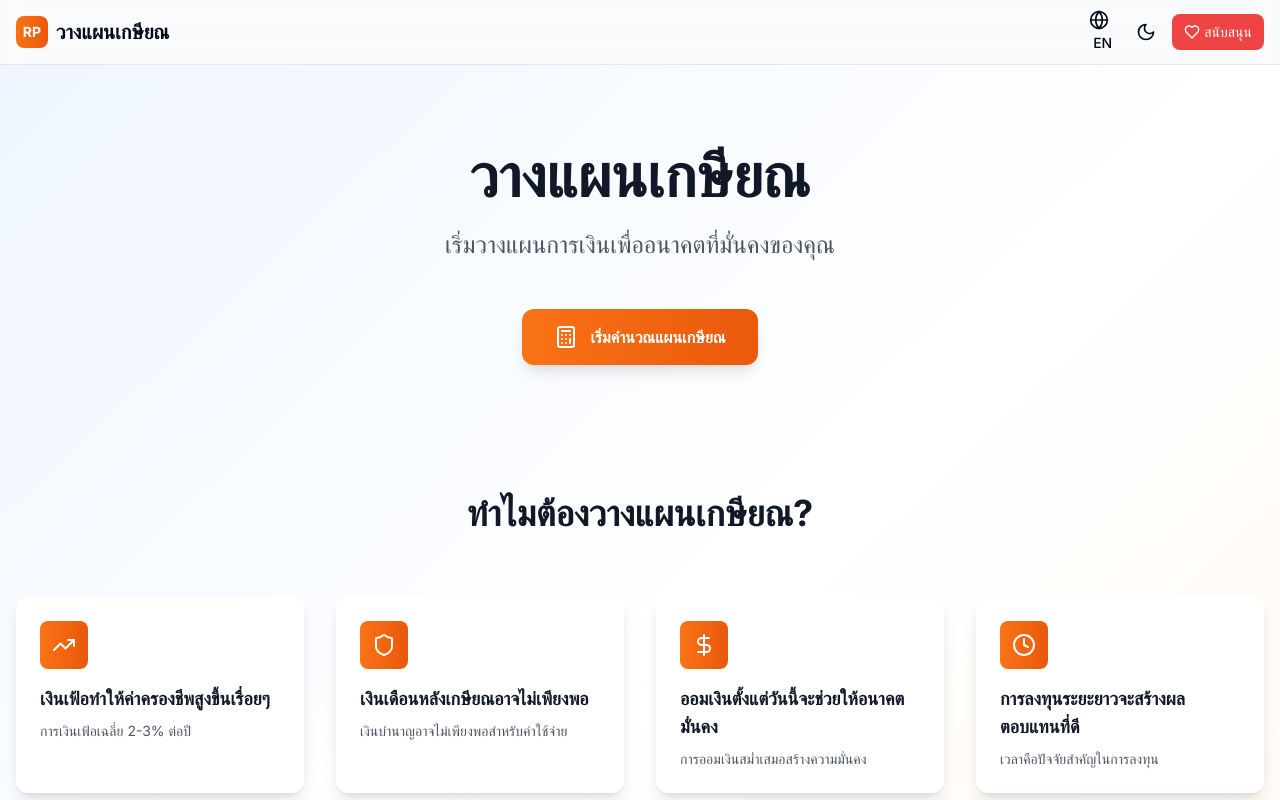
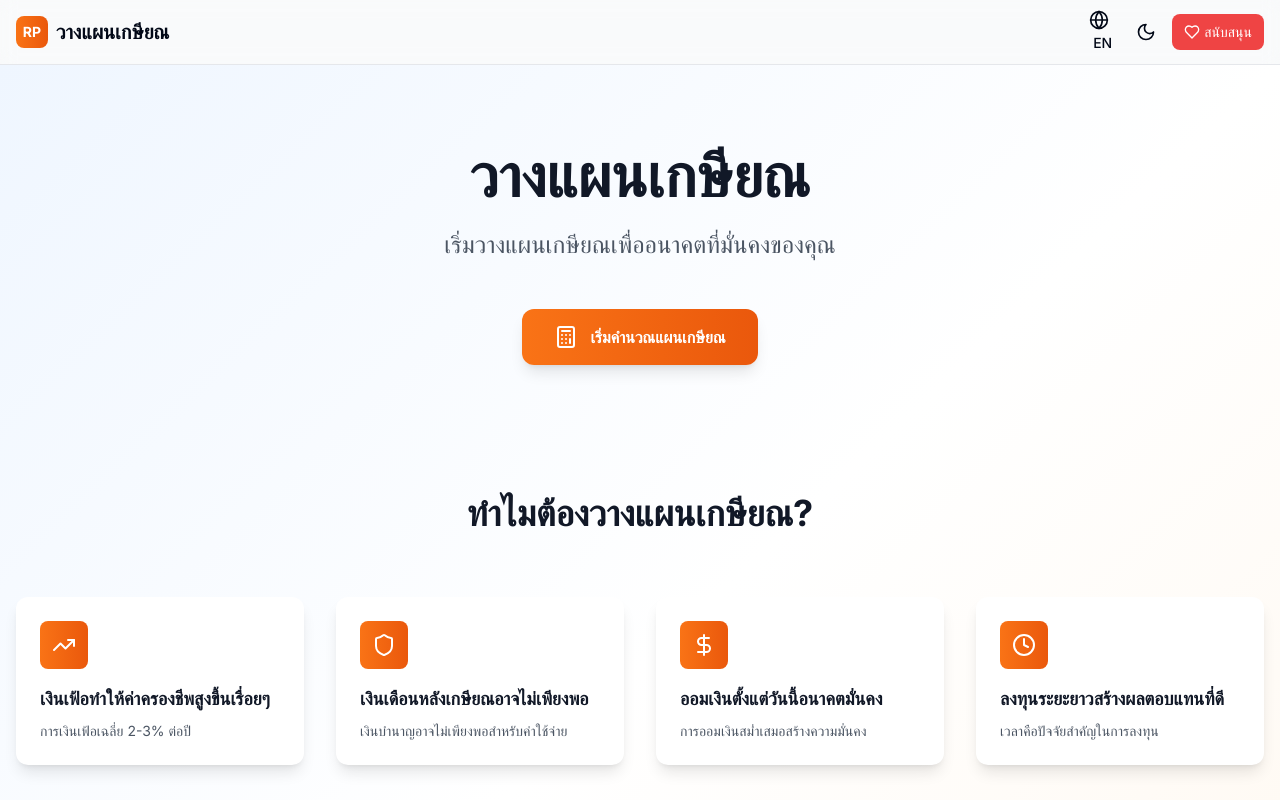
Before and after one commit to JinnawatJid/retirement-planning, a Next.js app: page / in a window 1280 px wide. Shown: the top 800 px of the page. Built offline with nearby package versions, Linux system fonts and the light colour scheme.

Commit message:
edit context

```diff
--- a/contexts/LanguageContext.tsx
+++ b/contexts/LanguageContext.tsx
@@ -14,12 +14,12 @@ const translations = {
   th: {
     // Landing Page
     'landing.title': 'วางแผนเกษียณ',
-    'landing.subtitle': 'เริ่มวางแผนการเงินเพื่ออนาคตที่มั่นคงของคุณ',
+    'landing.subtitle': 'เริ่มวางแผนเกษียณเพื่ออนาคตที่มั่นคงของคุณ',
     'landing.why.title': 'ทำไมต้องวางแผนเกษียณ?',
     'landing.why.point1': 'เงินเฟ้อทำให้ค่าครองชีพสูงขึ้นเรื่อยๆ',
     'landing.why.point2': 'เงินเดือนหลังเกษียณอาจไม่เพียงพอ',
-    'landing.why.point3': 'ออมเงินตั้งแต่วันนี้จะช่วยให้อนาคตมั่นคง',
-    'landing.why.point4': 'การลงทุนระยะยาวจะสร้างผลตอบแทนที่ดี',
+    'landing.why.point3': 'ออมเงินตั้งแต่วันนี้อนาคตมั่นคง',
+    'landing.why.point4': 'ลงทุนระยะยาวสร้างผลตอบแทนที่ดี',
     'landing.cta': 'เริ่มคำนวณแผนเกษียณ',
 
     // Form
```
